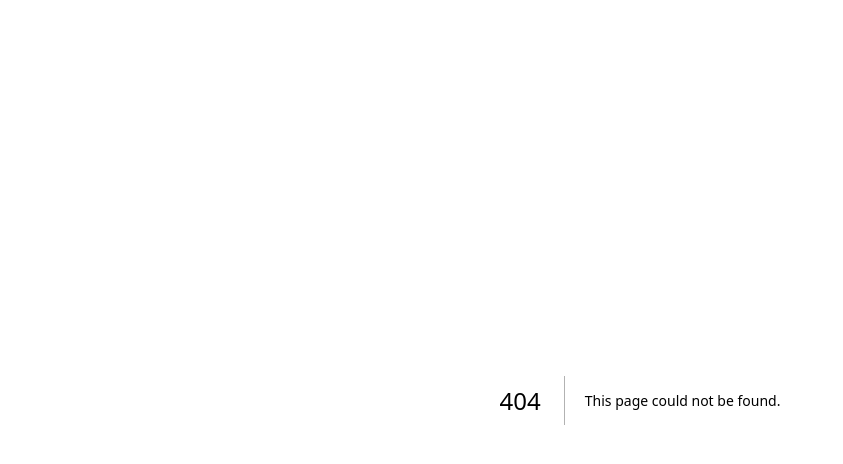
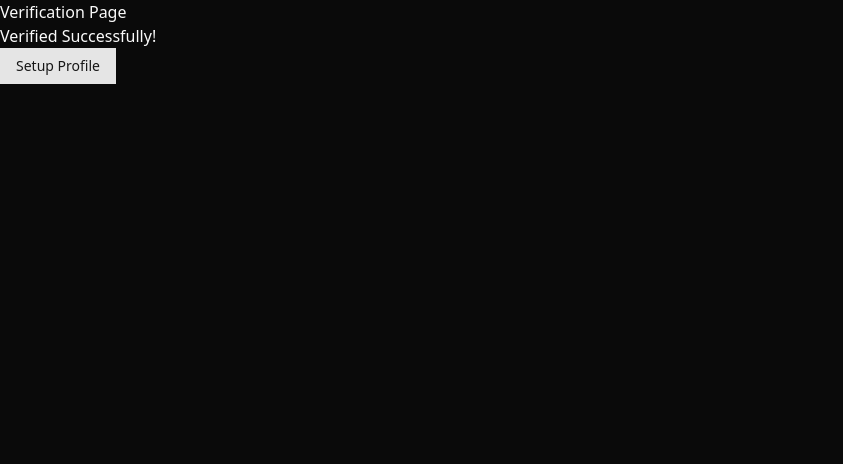
Before and after one commit to Milan6299/hostel-app-frontend, a Next.js app: page /verify in a window 1280 px wide. Before the commit this address had no page. Shown: the top 464 px of the page, without its empty margins (0-843 px from the left). Built offline with nearby package versions, Linux system fonts and the light colour scheme.

Commit message:
verification success page

```diff
--- /dev/null
+++ b/app/verify/page.tsx
@@ -0,0 +1,15 @@
+import { Button } from "@/components/ui/button";
+import Link from "next/link";
+import { type ReactElement } from "react";
+
+export default function page(): ReactElement {
+	return (
+		<div>
+			<h1>Verification Page</h1>
+			<p>Verified Successfully!</p>
+			<Link href={"/profile"}>
+				<Button>Setup Profile</Button>
+			</Link>
+		</div>
+	);
+}
```
